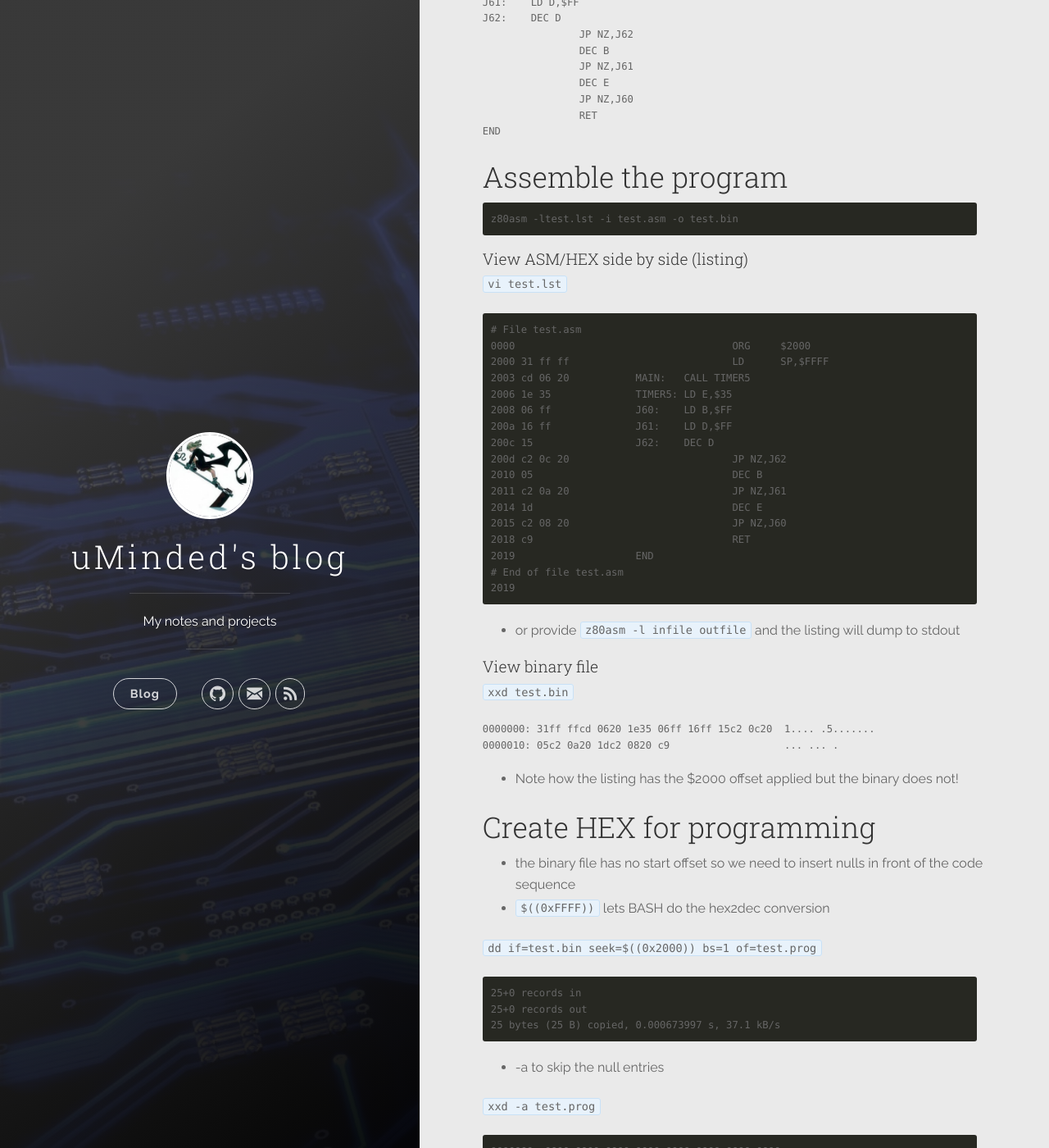
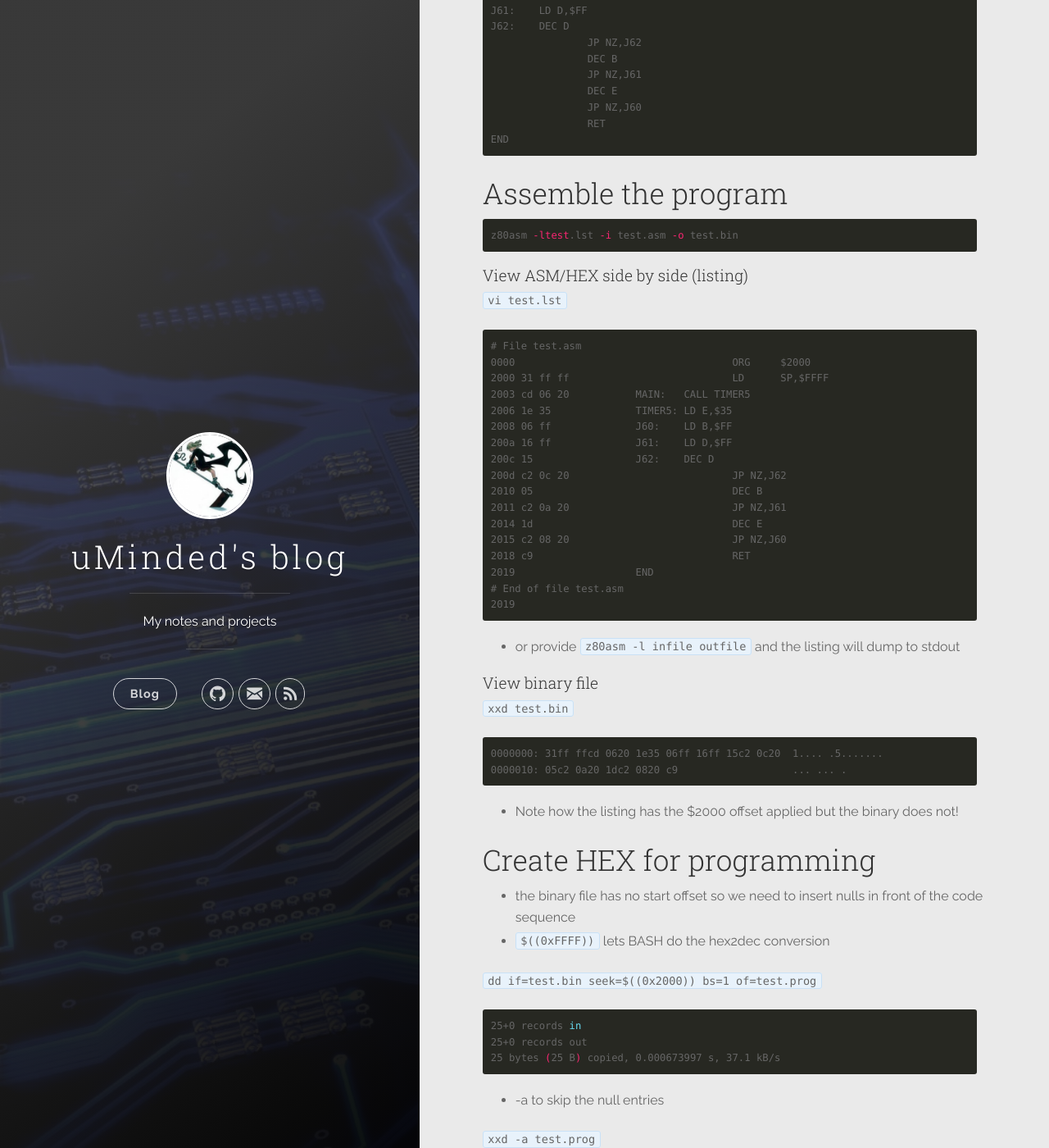
Before and after one commit to iceblu3710/iceblu3710.github.io, a Jekyll site: the page built from _posts/2016-07-29-z80asm-notes.md, in a window 1280 px wide and 1400 px high, scrolled down 478 px. Shown: the whole window at 82% size. Built offline with Jekyll 4.4.1, drawn with Linux system fonts in a browser that asks for light colours; nearby versions of some CDN libraries.

Commit message:
Fix code snippit displays using highlight tags

````diff
--- a/_posts/2016-07-29-z80asm-notes.md
+++ b/_posts/2016-07-29-z80asm-notes.md
@@ -17,7 +17,7 @@
 
 `vi test.asm`
 
-```asm
+{% highlight asm lineno %}
 		ORG	$2000
 		LD	SP,$FFFF
 MAIN:	CALL TIMER5
@@ -32,19 +32,19 @@
 		JP NZ,J60
 		RET
 END
-```
+{% endhighlight %}
 
 ## Assemble the program
 
-```
+{% highlight bash lineno %}
 z80asm -ltest.lst -i test.asm -o test.bin
-```
+{% endhighlight %}
 
 #### View ASM/HEX side by side (listing)
 
 `vi test.lst`
 
-```
+{% highlight asm %}
 # File test.asm
 0000					ORG	$2000
 2000 31 ff ff				LD	SP,$FFFF
@@ -62,7 +62,7 @@
 2019			END
 # End of file test.asm
 2019
-```
+{% endhighlight %}
 
 - or provide `z80asm -l infile outfile` and the listing will dump to stdout
 
@@ -71,10 +71,11 @@
 
 `xxd test.bin`
 
-```hex
+{% highlight hex %}
 0000000: 31ff ffcd 0620 1e35 06ff 16ff 15c2 0c20  1.... .5.......
 0000010: 05c2 0a20 1dc2 0820 c9                   ... ... .
-```
+{% endhighlight %}
+
 - Note how the listing has the $2000 offset applied but the binary does not!
 
 
@@ -85,21 +86,22 @@
 
 `dd if=test.bin seek=$((0x2000)) bs=1 of=test.prog`
 
-```
+{% highlight bash %}
 25+0 records in
 25+0 records out
 25 bytes (25 B) copied, 0.000673997 s, 37.1 kB/s
-```
+{% endhighlight %}
+
 - -a to skip the null entries
 
 `xxd -a test.prog`
 
-```
+{% highlight hex %}
 0000000: 0000 0000 0000 0000 0000 0000 0000 0000  ................
 *
 0002000: 31ff ffcd 0620 1e35 06ff 16ff 15c2 0c20  1.... .5.......
 0002010: 05c2 0a20 1dc2 0820 c9                   ... ... .
-```
+{% endhighlight %}
 
 ## Program your target
 
````
